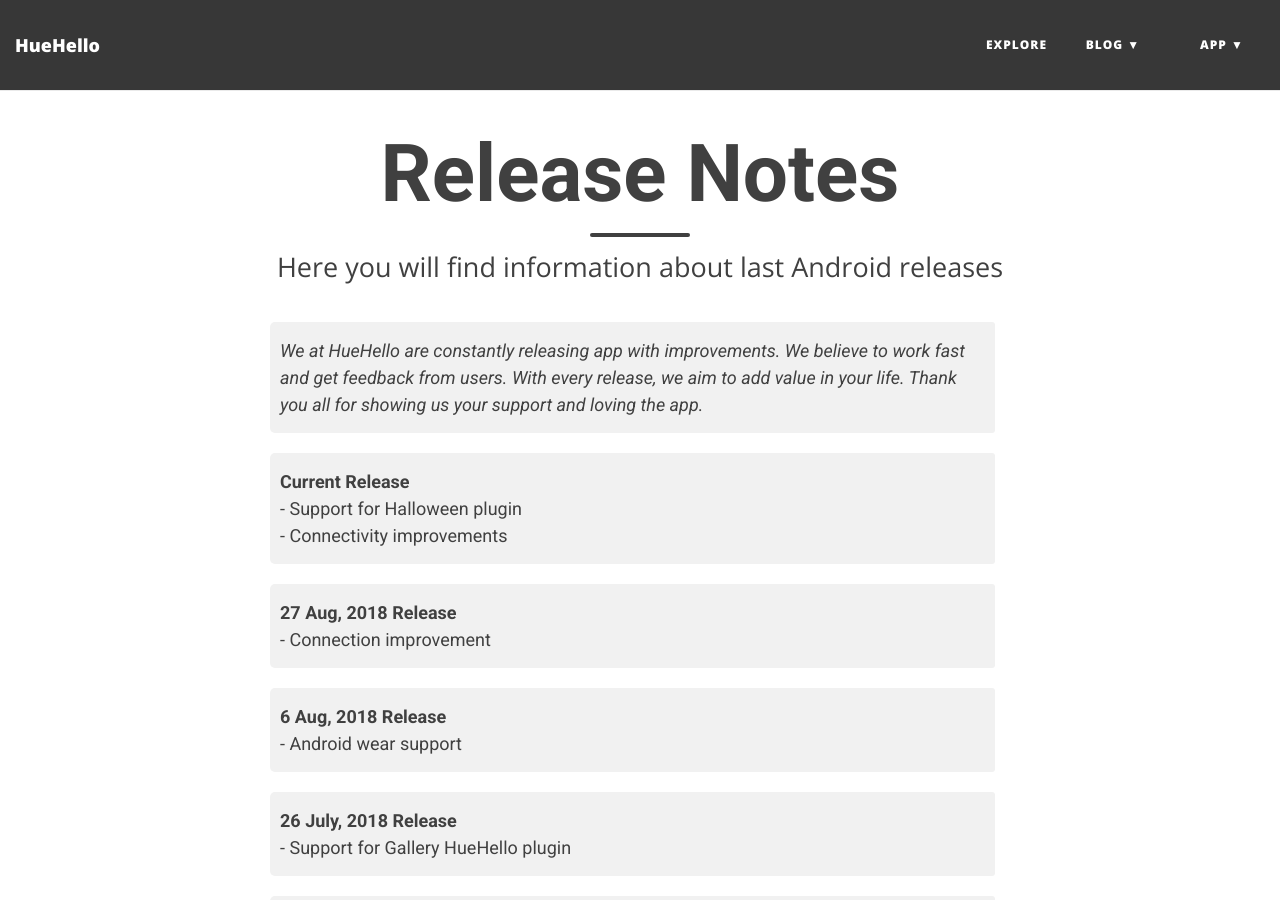
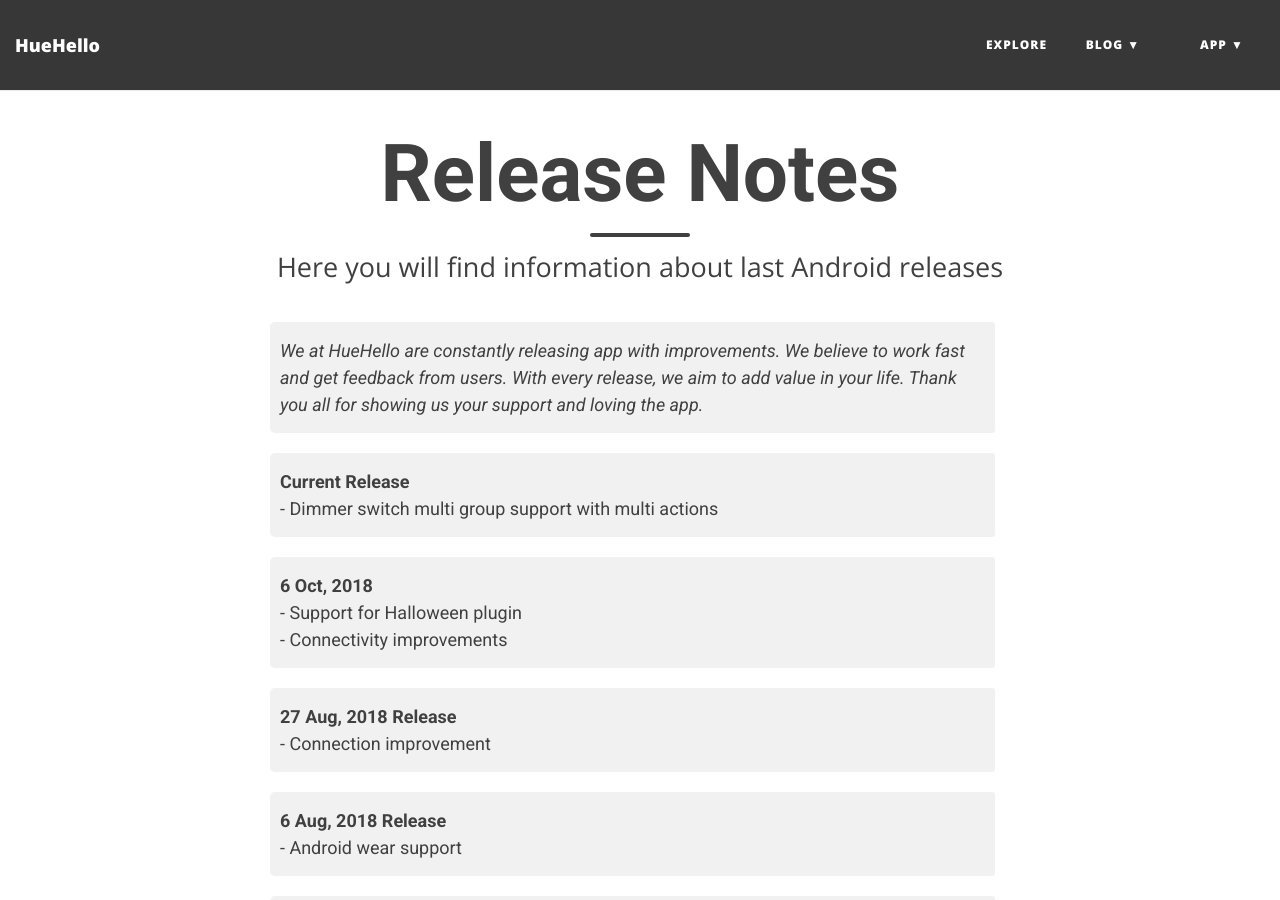
Before and after one commit to huehello/website, a Jekyll site: the page built from release-notes/huehello.md, in a window 1280 px wide and 900 px high. Built offline with Jekyll 4.4.1, drawn with Linux system fonts in a browser that asks for light colours; nearby versions of some CDN libraries.

Commit message:
updated release notes with dimmer

```diff
--- a/release-notes/huehello.md
+++ b/release-notes/huehello.md
@@ -8,7 +8,10 @@
 *We at HueHello are constantly releasing app with improvements. We believe to work fast and get feedback from users. With every release, we aim to add value in your life. Thank you all for showing us your support and loving the app.*
 
 {: .box-plain}
- **Current Release**<br/> - Support for Halloween plugin<br/> - Connectivity improvements
+ **Current Release**<br/> - Dimmer switch multi group support with multi actions
+
+{: .box-plain}
+ **6 Oct, 2018**<br/> - Support for Halloween plugin<br/> - Connectivity improvements
 
 
 {: .box-plain}
```
